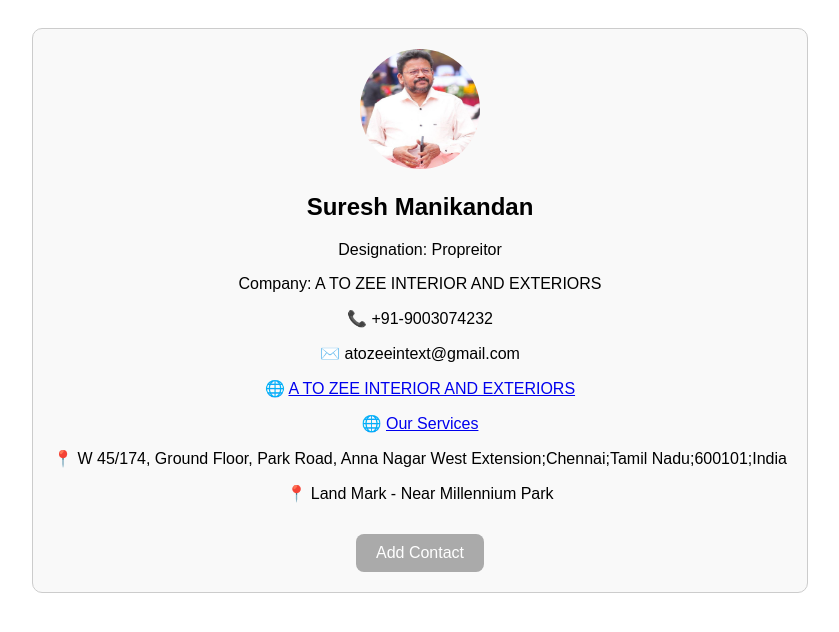
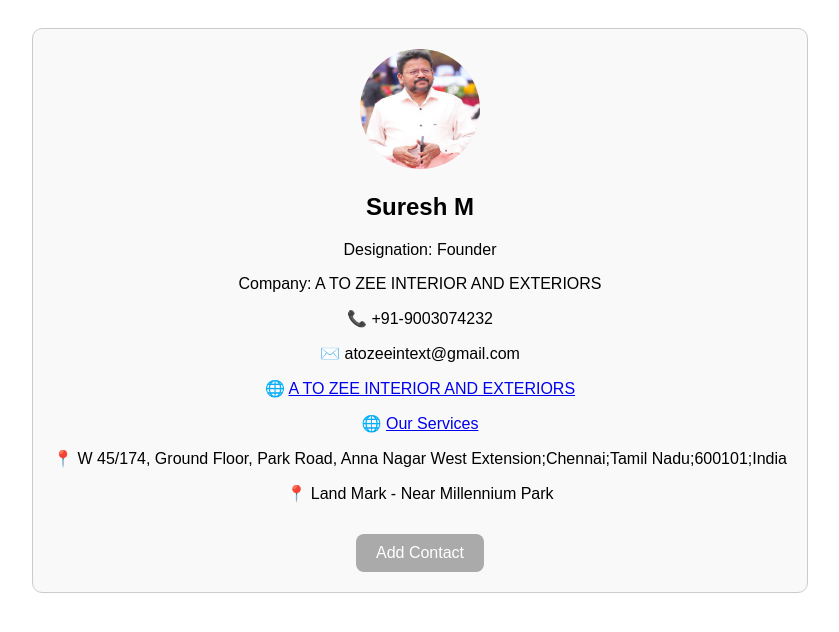
Before and after one commit to rajiprem72/atozee-interiors-exteriors, a plain HTML site: page profile.html in a window 1280 px wide. Shown: the whole page, without its empty margins (220-1059 px from the left). Drawn offline with Linux system fonts and the light colour scheme.

Commit message:
Update profile.html

```diff
--- a/profile.html
+++ b/profile.html
@@ -44,8 +44,8 @@
   <div class="card">
     <img src="https://rajiprem72.github.io/atozee-interiors-exteriors/suresh.jpg" alt="Profile Photo">
     <div class="info">
-      <h2>Suresh Manikandan</h2>
-      <p>Designation: Propreitor</p>
+      <h2>Suresh M</h2>
+      <p>Designation: Founder</p>
       <p>Company: A TO ZEE INTERIOR AND EXTERIORS</p>
       <p>📞 +91-9003074232</p>
       <p>✉️ atozeeintext@gmail.com</p>
```
